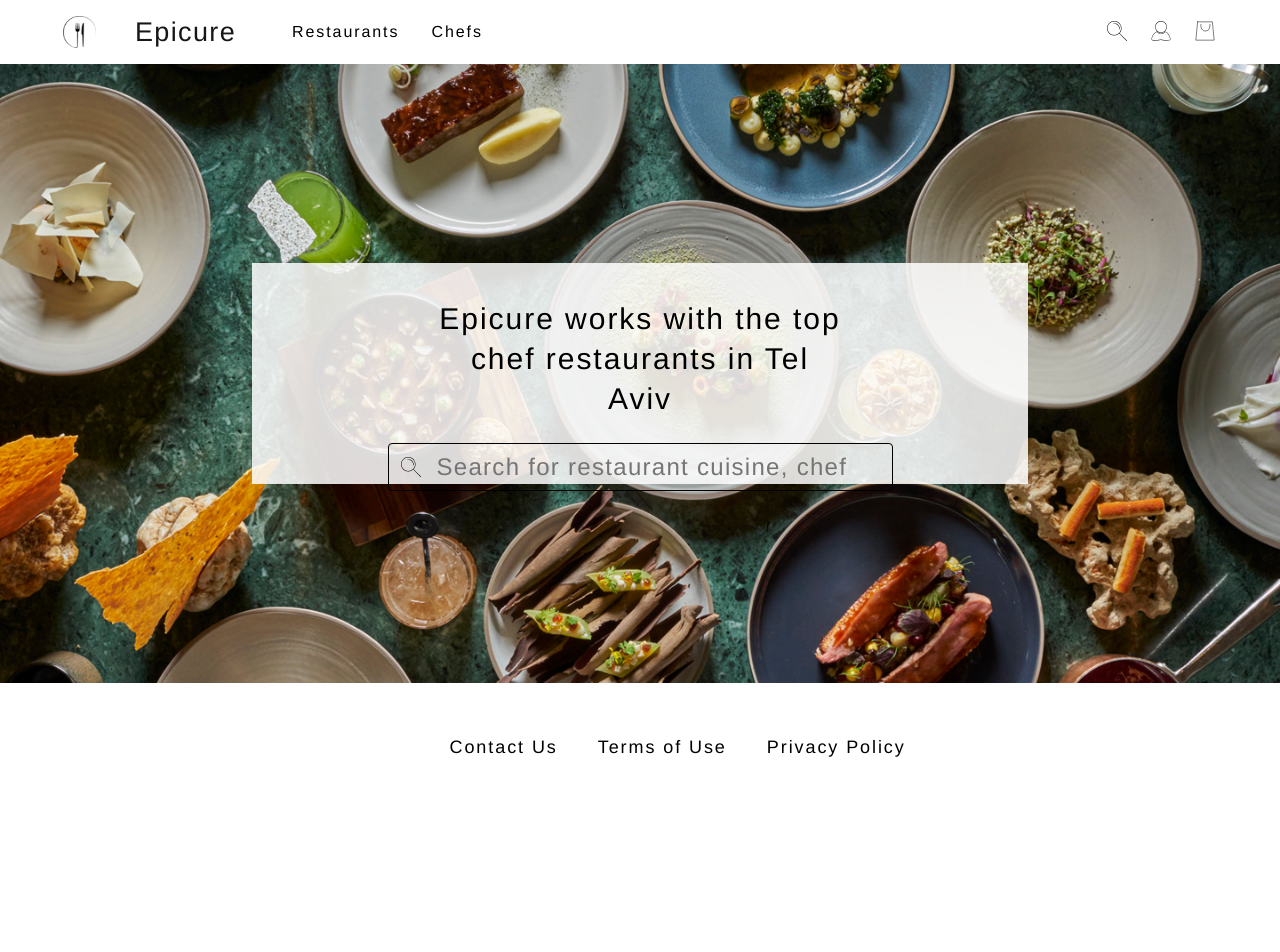
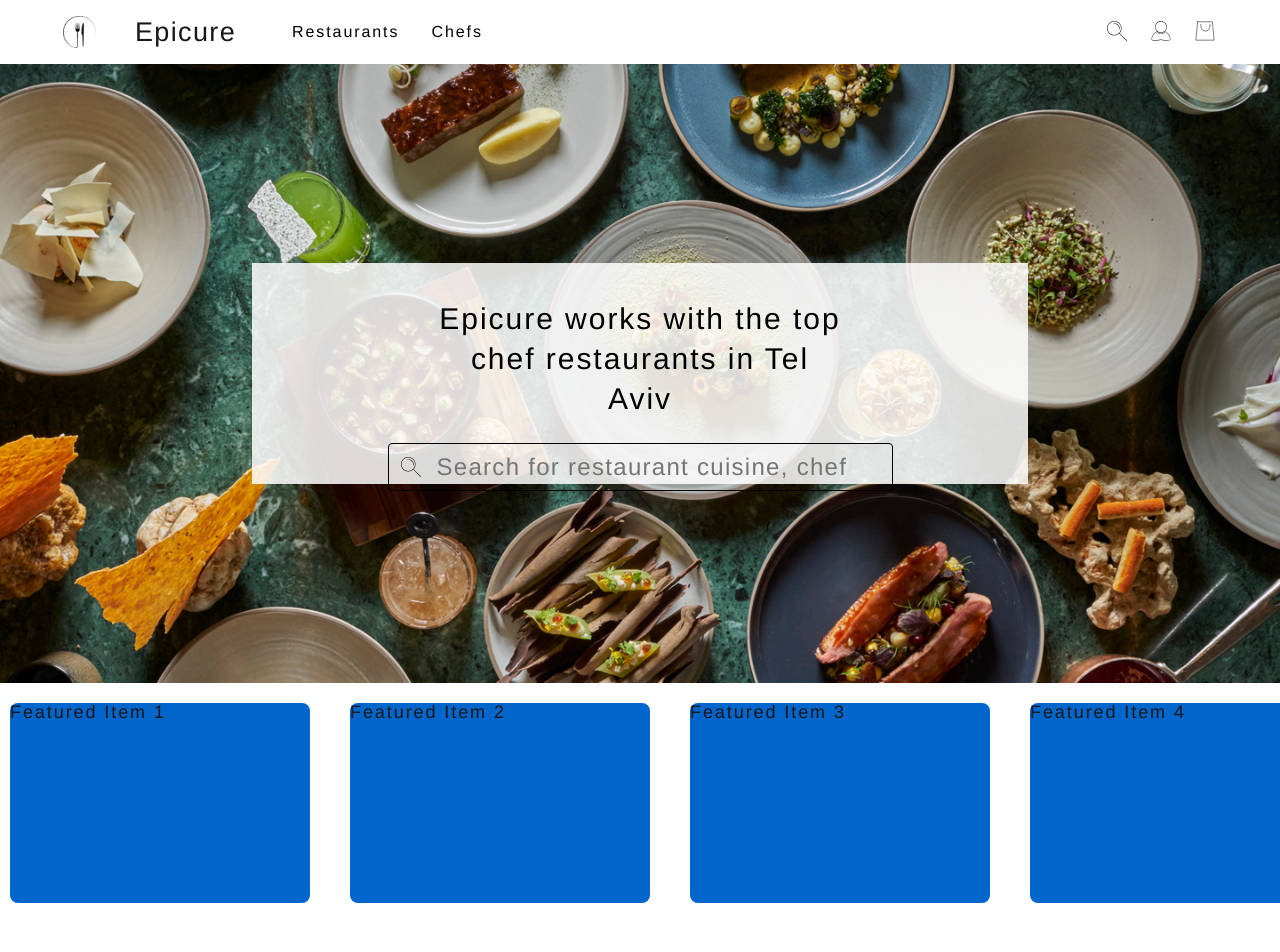
Before and after one commit to keren-elbaz-m/epicure_client, a Next.js app: page / in a window 1280 px wide. Shown: the top 952 px of the page. Before the commit the page ends 811 px from the top, so only its background shows below. Built offline with nearby package versions, Linux system fonts and the light colour scheme.

Commit message:
Carousel component
Create Carousel component with default card styling and added optional 'loop' prop

```diff
--- a/package.json
+++ b/package.json
@@ -9,6 +9,7 @@
     "lint": "next lint"
   },
   "dependencies": {
+    "embla-carousel-react": "^8.6.0",
     "next": "15.3.1",
     "react": "^19.0.0",
     "react-dom": "^19.0.0",
--- /dev/null
+++ b/src/app/components/Card/Card.module.scss
@@ -0,0 +1,8 @@
+.card {
+    width: 300px;
+    height: 200px;
+    background-color: #0066cc;
+    border-radius: 8px;
+    margin: 0 10px;
+    flex-shrink: 0;
+}
--- /dev/null
+++ b/src/app/components/Card/Card.tsx
@@ -0,0 +1,16 @@
+'use client';
+
+import React from 'react';
+import styles from './Card.module.scss';
+
+interface CardProps {
+    children?: React.ReactNode;
+}
+
+export default function Card({ children }: CardProps) {
+    return (
+        <div className={styles.card}>
+            {children}
+        </div>
+    );
+}
--- /dev/null
+++ b/src/app/components/Carousel/Carousel.module.scss
@@ -0,0 +1,16 @@
+.carouselContainer {
+    width: 100%;
+    overflow: hidden;
+    padding: 20px 0;
+
+}
+
+.carousel {
+    overflow: hidden;
+}
+
+.slideContainer {
+    display: flex;
+    gap: 20px;
+    will-change: transform;
+}
--- /dev/null
+++ b/src/app/components/Carousel/Carousel.tsx
@@ -0,0 +1,29 @@
+'use client';
+
+import React from "react";
+import useEmblaCarousel from 'embla-carousel-react';
+import styles from './Carousel.module.scss';
+
+interface CarouselProps {
+    children: React.ReactNode;
+    loop?: boolean;
+}
+
+export default function Carousel({ children, loop = false }: CarouselProps) {
+    const [emblaRef] = useEmblaCarousel({
+        align: 'start',
+        slidesToScroll: 1,
+        containScroll: 'trimSnaps',
+        loop: loop ?? false
+    });
+
+    return (
+        <div className={styles.carouselContainer}>
+            <div className={styles.carousel} ref={emblaRef}>
+                <div className={styles.slideContainer}>
+                    {children}
+                </div>
+            </div>
+        </div>
+    );
+}
--- a/src/app/page.tsx
+++ b/src/app/page.tsx
@@ -1,9 +1,32 @@
 import Image from "next/image";
 import styles from "./page.module.css";
-import Hero from "./components/hero/Hero";
+import Hero from "@/app/components/hero/Hero";
+import Carousel from "@/app/components/Carousel/Carousel";
+import Card from "@/app/components/Card/Card";
+
+const cardData = [
+    { id: 1, content: 'Featured Item 1' },
+    { id: 2, content: 'Featured Item 2' },
+    { id: 3, content: 'Featured Item 3' },
+    { id: 4, content: 'Featured Item 4' },
+    { id: 5, content: 'Featured Item 5' },
+    { id: 6, content: 'Featured Item 6' },
+    { id: 7, content: 'Featured Item 7' },
+];
 
 export default function Home() {
   return (
-    <Hero/>
+    <>
+      <Hero/>
+      <div className="px-8 py-6">
+        <Carousel>
+          {cardData.map((card) => (
+            <Card key={card.id}>
+              {card.content}
+            </Card>
+          ))}
+        </Carousel>
+      </div>
+    </>
   );
 }
```
Also changed, not shown: 1 other file (tests, documents, lock files or other folders).
